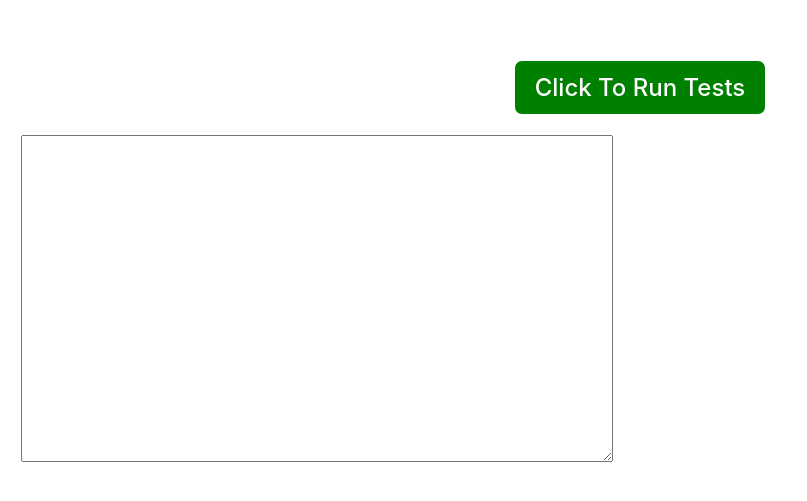
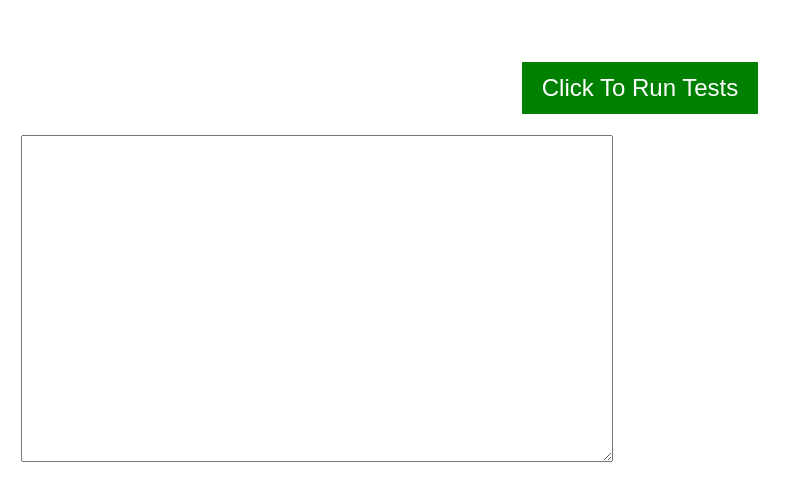
Before and after one commit to vickyhawley/ChatGPTApp, a React (Vite) app in the folder chattests/: page / in a window 1280 px wide. Shown: the part 139-640 px from the top of the page, without its empty margins (0-807 px from the left). Built offline with nearby package versions, Linux system fonts and the light colour scheme.

Commit message:
tidying up unneccessary css

```diff
--- a/chattests/src/index.css
+++ b/chattests/src/index.css
@@ -14,20 +14,10 @@
   -webkit-text-size-adjust: 100%;
 }
 
-a {
-  font-weight: 500;
-  color: #646cff;
-  text-decoration: inherit;
-}
-a:hover {
-  color: #535bf2;
-}
-
 body {
   margin: 0;
   display: flex;
   place-items: center;
-  min-width: 320px;
   min-height: 100vh;
 }
 
@@ -36,24 +26,6 @@
   line-height: 1.1;
 }
 
-button {
-  border-radius: 8px;
-  border: 1px solid transparent;
-  padding: 0.6em 1.2em;
-  font-size: 1em;
-  font-weight: 500;
-  font-family: inherit;
-  background-color: #1a1a1a;
-  cursor: pointer;
-  transition: border-color 0.25s;
-}
-button:hover {
-  border-color: #646cff;
-}
-button:focus,
-button:focus-visible {
-  outline: 4px auto -webkit-focus-ring-color;
-}
 
 @media (prefers-color-scheme: light) {
   :root {
```
